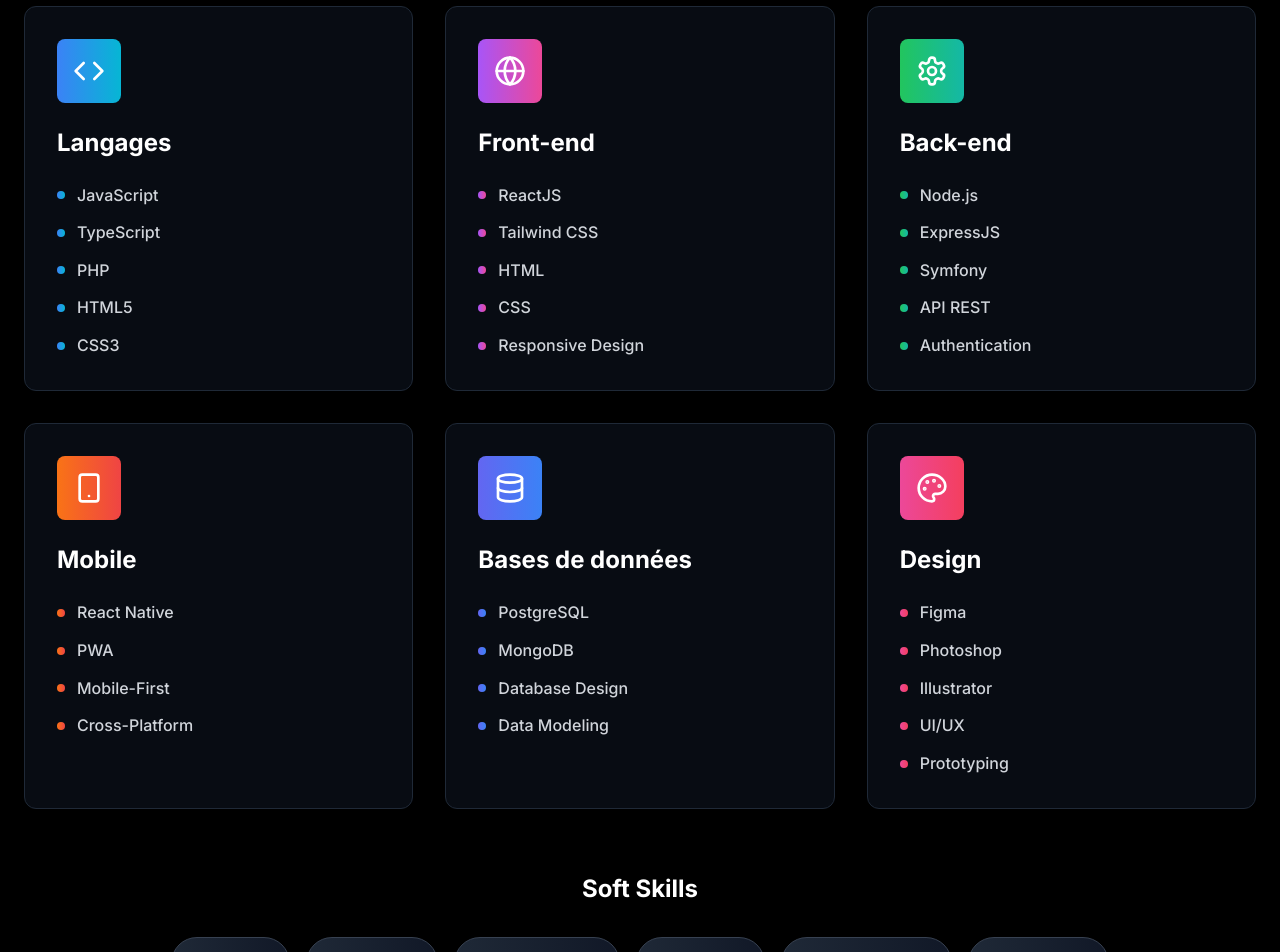
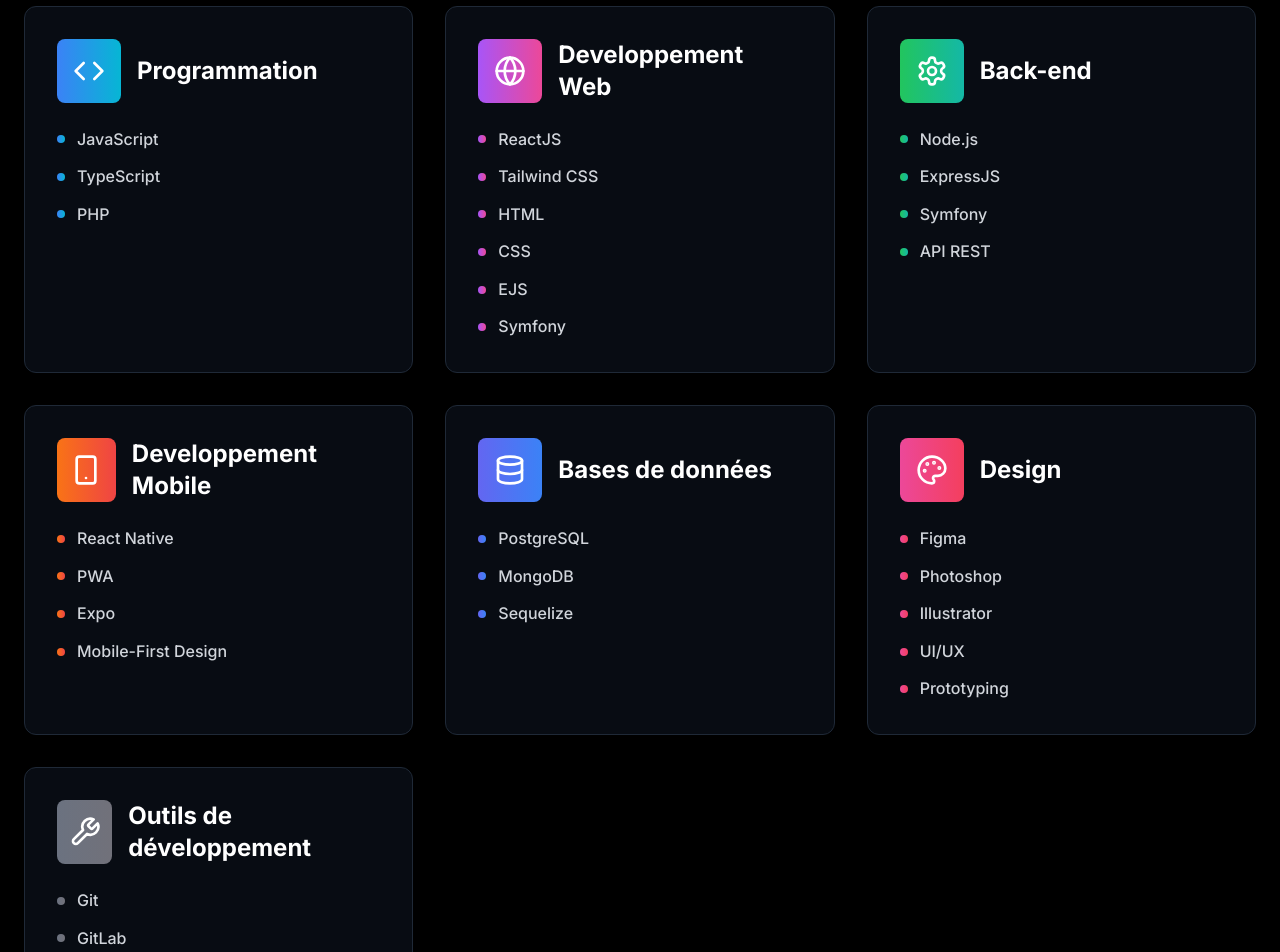
Before and after one commit to HelisoaNandrianina/PortFolio, a React (Vite) app: page / in a window 1280 px wide. Shown: the part 2060-3012 px from the top of the page. Built offline with nearby package versions, Linux system fonts and the light colour scheme.

Commit message:
[Feat] modif des competences

```diff
--- a/src/components/Experience.tsx
+++ b/src/components/Experience.tsx
@@ -14,12 +14,13 @@
       location: "Madagascar",
       type: "CDI",
       achievements: [
+        "Designer UI/UX & création de visuels",
         "Développement de modules de paiement sécurisés",
         "Création d'applications web et mobile avec React et React Native",
         "Intégration avec PrestaShop et bases de données PostgreSQL",
-        "Développement des sites ITM & FIA&FIG pour inscription et réservation d'exposants"
+        "Développement des sites ITM & FIA&FIG pour inscription et réservation d'exposants",
       ],
-      technologies: ["React", "React Native", "Node.js", "PostgreSQL", "PrestaShop"],
+      technologies: ["React", "React Native", "Node.js", "PostgreSQL", "PrestaShop","EJS","Symfony","Figma","Adobe Illustrator","Photoshop","Symfony"],
       color: "from-blue-500 to-purple-500"
     },
     {
@@ -34,7 +35,7 @@
         "Animation de communautés en ligne",
         "Augmentation significative de l'engagement et de la visibilité"
       ],
-      technologies: ["Social Media", "Content Creation", "Digital Marketing"],
+      technologies: ["Social Media", "Content Creation", "Digital Marketing","Photoshop"],
       color: "from-green-500 to-teal-500"
     },
     {
@@ -55,7 +56,7 @@
     {
       company: "Ascendio",
       position: "Secrétaire de séance",
-      period: "2021 - 2022",
+      period: "2022",
       location: "Madagascar",
       type: "Stage",
       achievements: [
@@ -64,7 +65,7 @@
         "Gestion administrative et support organisationnel",
         "Développement de compétences en communication professionnelle"
       ],
-      technologies: ["Administration", "Organization", "Communication"],
+      technologies: ["Administration", "Organisation", "Communication"],
       color: "from-orange-500 to-red-500"
     }
   ];
--- a/src/components/Skills.tsx
+++ b/src/components/Skills.tsx
@@ -1,6 +1,6 @@
 import React, { useRef } from 'react';
 import { motion, useInView } from 'framer-motion';
-import { Code, Palette, Database, Smartphone, Globe, Settings } from 'lucide-react';
+import { Code, Palette, Database, Smartphone, Globe, Settings, Wrench } from 'lucide-react';
 
 export const Skills: React.FC = () => {
   const ref = useRef(null);
@@ -9,39 +9,45 @@
   const skillCategories = [
     {
       icon: <Code className="w-8 h-8" />,
-      title: "Langages",
+      title: "Programmation",
       color: "from-blue-500 to-cyan-500",
-      skills: ["JavaScript", "TypeScript", "PHP", "HTML5", "CSS3"]
+      skills: ["JavaScript", "TypeScript","PHP"]
     },
     {
       icon: <Globe className="w-8 h-8" />,
-      title: "Front-end",
+      title: "Developpement Web",
       color: "from-purple-500 to-pink-500",
-      skills: ["ReactJS", "Tailwind CSS", "HTML", "CSS", "Responsive Design"]
+      skills: ["ReactJS", "Tailwind CSS", "HTML", "CSS" ,"EJS","Symfony"]
     },
     {
       icon: <Settings className="w-8 h-8" />,
       title: "Back-end",
       color: "from-green-500 to-teal-500",
-      skills: ["Node.js", "ExpressJS", "Symfony", "API REST", "Authentication"]
+      skills: ["Node.js", "ExpressJS", "Symfony", "API REST"]
     },
     {
       icon: <Smartphone className="w-8 h-8" />,
-      title: "Mobile",
+      title: "Developpement Mobile",
       color: "from-orange-500 to-red-500",
-      skills: ["React Native", "PWA", "Mobile-First", "Cross-Platform"]
+      skills: ["React Native", "PWA","Expo", "Mobile-First Design", ]
     },
     {
       icon: <Database className="w-8 h-8" />,
       title: "Bases de données",
       color: "from-indigo-500 to-blue-500",
-      skills: ["PostgreSQL", "MongoDB", "Database Design", "Data Modeling"]
+      skills: ["PostgreSQL", "MongoDB","Sequelize"]
     },
     {
       icon: <Palette className="w-8 h-8" />,
       title: "Design",
       color: "from-pink-500 to-rose-500",
       skills: ["Figma", "Photoshop", "Illustrator", "UI/UX", "Prototyping"]
+    },
+    {
+      icon: <Wrench className="w-8 h-8" />,
+      title: "Outils de développement",
+      color: "from-gray-500 to-zinc-500",
+      skills: ["Git", "GitLab", "VSCode", "Postman", "PgAdmin"]
     }
   ];
 
@@ -69,13 +75,14 @@
                 transition={{ duration: 0.6, delay: index * 0.1 }}
                 className="group bg-gray-900/50 backdrop-blur-sm rounded-xl p-8 border border-gray-800 hover:border-gray-600 transition-all duration-300 hover:scale-105"
               >
-                <div className={`inline-flex items-center justify-center w-16 h-16 bg-gradient-to-r ${category.color} rounded-lg mb-6 group-hover:scale-110 transition-transform duration-300`}>
-                  <div className="text-white">
-                    {category.icon}
+                <div className="flex items-center mb-6">
+                  <div className={`inline-flex items-center justify-center w-16 h-16 bg-gradient-to-r ${category.color} rounded-lg mr-4 group-hover:scale-110 transition-transform duration-300`}>
+                    <div className="text-white">
+                      {category.icon}
+                    </div>
                   </div>
+                  <h3 className="text-2xl font-bold text-white">{category.title}</h3>
                 </div>
-
-                <h3 className="text-2xl font-bold mb-6 text-white">{category.title}</h3>
 
                 <div className="space-y-3">
                   {category.skills.map((skill, skillIndex) => (
```
